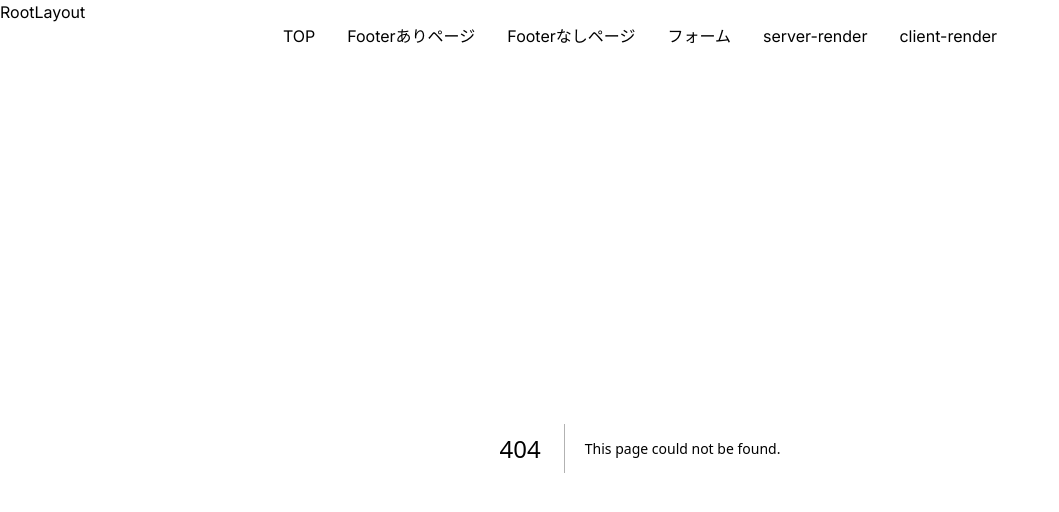
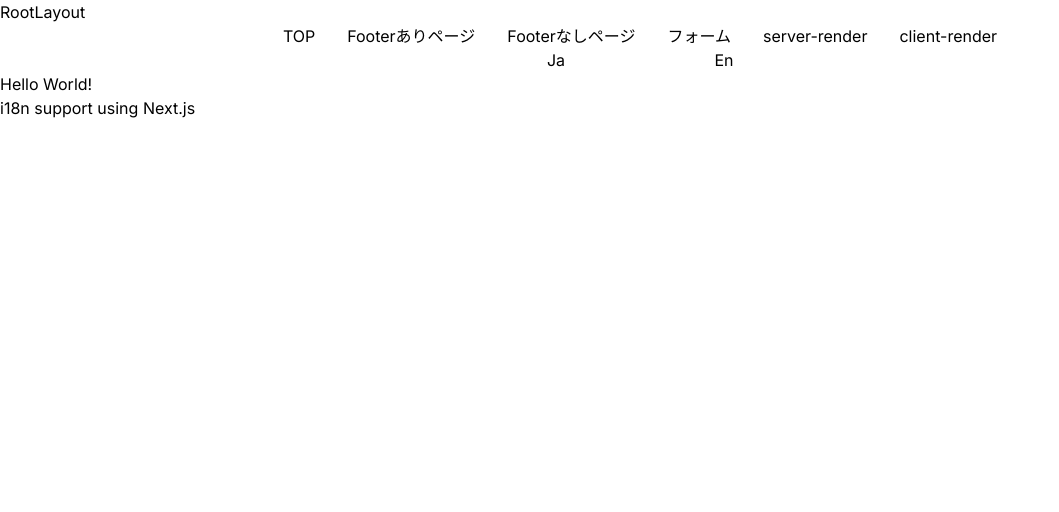
Before and after one commit to hiropi1224/next-sample, a Next.js app: page /en/hello in a window 1280 px wide. Before the commit this address had no page. Shown: the top 512 px of the page, without its empty margins (0-1059 px from the left). Built offline with nearby package versions, Linux system fonts and the light colour scheme.

Commit message:
💄 ページ追加

```diff
--- /dev/null
+++ b/src/app/[lang]/hello/layout.tsx
@@ -0,0 +1,26 @@
+import Link from 'next/link';
+
+export const metadata = {
+  title: 'i18n対応',
+  description: 'Generated by create next app',
+};
+
+export default function RootLayout({
+  children,
+}: {
+  children: React.ReactNode;
+}) {
+  return (
+    <main>
+      <div className='flex justify-center gap-2'>
+        <Link href={`/ja/hello`} className='w-40 text-center'>
+          Ja
+        </Link>
+        <Link href={`/en/hello`} className='w-40 text-center'>
+          En
+        </Link>
+      </div>
+      {children}
+    </main>
+  );
+}
--- /dev/null
+++ b/src/app/[lang]/hello/page.tsx
@@ -0,0 +1,12 @@
+import { getDictionaries } from '@/dictionaries';
+
+export default async function Page({ params }: { params: { lang: string } }) {
+  const dict = await getDictionaries(params.lang);
+
+  return (
+    <>
+      <h2>{dict.hello.title}</h2>
+      <p>{dict.hello.text}</p>
+    </>
+  );
+}
```
